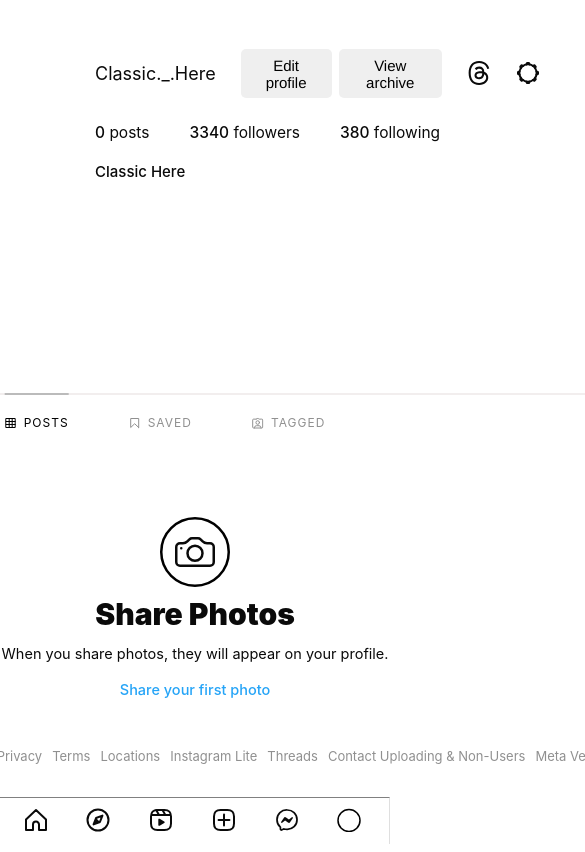
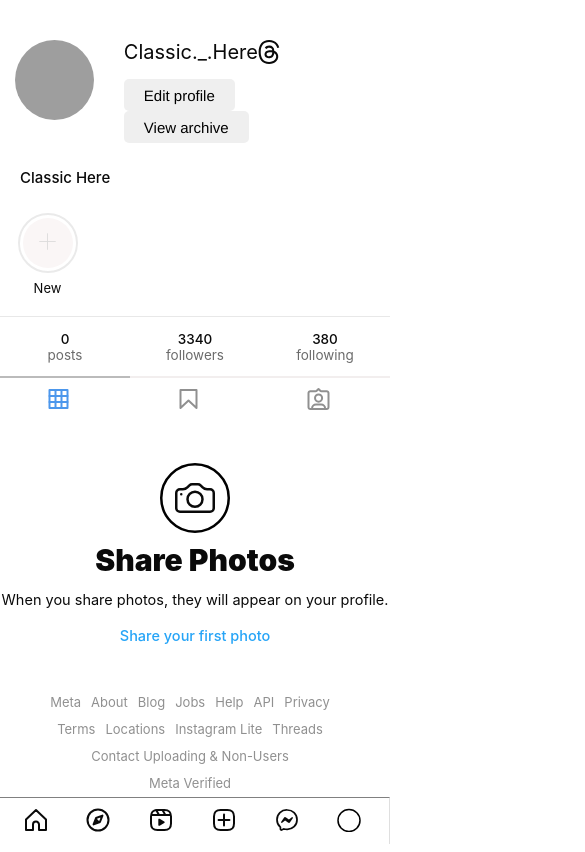
Before and after one commit to zubairfarooquihere/react-instagram-ui, a React (Create React App) app: page /profile in a window 390 px wide. Shown: the top 852 px of the page, 585 px wide, since content can reach past the window. Built offline with nearby package versions, Linux system fonts and the light colour scheme; grey boxes are pictures that could not be loaded.

Commit message:
add responsive design to profile page

```diff
--- a/src/components/ProfilePage/Header/Header.js
+++ b/src/components/ProfilePage/Header/Header.js
@@ -1,7 +1,6 @@
 import React from "react";
 import classes from "./Header.module.scss";
 
-//import ProfileInfo from "./ProfileInfo/ProfileInfo";
 import Info from "./ProfileInfo/Info/Info";
 function Header() {
   return (
--- a/src/components/ProfilePage/Header/Header.module.scss
+++ b/src/components/ProfilePage/Header/Header.module.scss
@@ -1,25 +1,35 @@
+@import "../../../index.scss";
+
 .header {
-  width: 60%;
-  padding-top: 40px;
-
+  margin-top: 40px;
   display: flex;
   flex-direction: column;
   align-items: center;
+
+  @include respond(phone) {
+    align-items: flex-start;
+    padding-left: 15px;
+    width: 100%;
+  }
 }
 
 .ProfileInfo {
   display: flex;
   justify-content: space-between;
-  //width: 763px;
 }
 
 .ProfileImg {
   height: 150px;
   width: 150px;
 
+  @include respond(phone) {
+    height: 80px;
+    width: 100px;
+  }
+
   img {
-    height: 150px;
-    width: 150px;
+    height: 100%;
+    width: 100%;
     border-radius: 100%;
   }
 }
--- a/src/components/ProfilePage/Header/ProfileInfo/Info/Info.js
+++ b/src/components/ProfilePage/Header/ProfileInfo/Info/Info.js
@@ -6,10 +6,12 @@
     <div className={classes.Info}>
       <header className={classes.header}>
         <span className={classes.header__name}>Classic._.Here</span>
-        <button className={`${classes.header__button} ${classes["header__button--editbtn"]}`}>Edit profile</button>
-        <button className={classes.header__button}>View archive</button>
-        <span className={classes.header__svg}>{Threads}</span>
-        <span className={classes.header__svg}>{Options}</span>
+        <div className={classes.header__btnGroup}>
+          <button className={`${classes.header__button} ${classes["header__button--editbtn"]}`}>Edit profile</button>
+          <button className={classes.header__button}>View archive</button>
+        </div>
+        <span className={`${classes.header__svg} ${classes['header__svg--Threads']}`}>{Threads}</span>
+        <span className={`${classes.header__svg} ${classes['header__svg--Options']}`}>{Options}</span>
       </header>
       <main className={classes.main}>
         <span className={`${classes.main__details} ${classes.main__posts}`}><span className={classes.main__number}>0</span> posts</span>
@@ -17,7 +19,7 @@
         <span className={`${classes.main__details} ${classes.main__following}`}><span className={classes.main__number}>380</span> following</span>
       </main>
       <footer className={classes.footer}>
-      <span className={classes.footer__name}>Classic Here</span>
+        <span className={classes.footer__name}>Classic Here</span>
       </footer>
     </div>
   );
--- a/src/components/ProfilePage/Header/ProfileInfo/Info/Info.module.scss
+++ b/src/components/ProfilePage/Header/ProfileInfo/Info/Info.module.scss
@@ -1,3 +1,5 @@
+@import "../../../../../index.scss";
+
 .Info {
   display: flex;
   flex-direction: column;
@@ -5,11 +7,27 @@
   height: 100%;
   width: 470px;
   margin-left: 120px;
+
+  @include respond(page-home) {
+    //background-color: saddlebrown;
+    margin-left: 80px;
+  }
+
+  @include respond(phone) {
+    margin-left: 30px;
+    width: 90%;
+  }
 }
 
 .header {
+  position: relative;
   display: flex;
   align-items: center;
+
+  @include respond(phone) {
+    flex-direction: column;
+    align-items: flex-start;
+  }
 
   span,
   button {
@@ -19,6 +37,16 @@
   &__name {
     cursor: pointer;
     font-size: 18px;
+
+    @include respond(phone) {
+      font-size: 20px;
+    }
+  }
+
+  &__btnGroup {
+    @include respond(phone) {
+      margin-top: 15px;
+    }
   }
 
   &__button {
@@ -31,6 +59,10 @@
     font-weight: 550;
     padding: 7.5px 13px;
 
+    @include respond(phone) {
+      padding: 7.5px 20px;
+    }
+
     &--editbtn {
       margin-right: 7px !important;
     }
@@ -42,6 +74,22 @@
 
   &__svg {
     cursor: pointer;
+    @include respond(phone) {
+      position: absolute;
+      left: 50%;
+    }
+
+    &--Threads {
+      @include respond(phone) {
+        //display: none;
+      }
+    }
+
+    &--Options {
+      @include respond(phone) {
+        display: none;
+      }
+    }
   }
 }
 
@@ -49,6 +97,10 @@
   margin-top: 25px;
   display: flex;
   align-items: center;
+
+  @include respond(phone) {
+    display: none;
+  }
 
   &__details {
     margin-right: 40px;
@@ -75,5 +127,11 @@
   &__name {
     font-size: 15px;
     font-weight: 550;
+
+    @include respond(phone) {
+      position: absolute;
+      left: 20px;
+      margin-top: 5px;
+    }
   }
 }
--- a/src/components/ProfilePage/Header/ProfileInfo/ProfileInfo.module.scss
+++ /dev/null
@@ -1,17 +0,0 @@
-.ProfileInfo {
-  display: flex;
-  justify-content: space-between;
-  //width: 763px;
-}
-
-.ProfileImg {
-  height: 150px;
-  width: 150px;
-  margin-right: 100px;
-
-  img {
-    height: 150px;
-    width: 150px;
-    border-radius: 100%;
-  }
-}
--- a/src/components/ProfilePage/Navigation/Navigation.js
+++ b/src/components/ProfilePage/Navigation/Navigation.js
@@ -5,7 +5,6 @@
 import Post from "../Post/Post";
 import Saved from "../Saved/Saved";
 import Tagged from "../Tagged/Tagged";
-import Footer from "../Footer/Footer";
 
 function Navigation() {
   const [liSelected, setLiSelected] = useState("POSTS");
@@ -31,7 +30,7 @@
               liSelected === "POSTS" ? classes.ULborder__selected : ""
             }`}
           />
-          <span>{Posts}POSTS</span>
+          <span>{Posts}<div className={classes.ULborder__text}>POSTS</div></span>
         </li>
         <li
           className={`${liSelected === "SAVED" ? classes.liSelected : ""}`}
@@ -45,7 +44,7 @@
               liSelected === "SAVED" ? classes.ULborder__selected : ""
             }`}
           />
-          <span>{save}SAVED</span>
+          <span>{save}<div className={classes.ULborder__text}>SAVED</div></span>
         </li>
         <li
           className={`${liSelected === "TAGGED" ? classes.liSelected : ""}`}
@@ -59,14 +58,13 @@
               liSelected === "TAGGED" ? classes.ULborder__selected : ""
             }`}
           />
-          <span>{tag}TAGGED</span>
+          <span>{tag}<div className={classes.ULborder__text}>TAGGED</div></span>
         </li>
       </ul>
       {liSelected === "POSTS" && <Post />}
       {liSelected === "SAVED" && <Saved />}
       {liSelected === "TAGGED" && <Tagged />}
     </div>
-      <Footer />
     </>
   );
 }
--- a/src/components/ProfilePage/Navigation/Navigation.module.scss
+++ b/src/components/ProfilePage/Navigation/Navigation.module.scss
@@ -1,8 +1,14 @@
+@import "../../../index.scss";
+
 .Navigation {
   width: 100%;
   margin-top: 50px;
   display: flex;
   flex-direction: column;
+
+  @include respond(phone) {
+    margin-top: 0px;
+  }
 
   .ul {
     position: absolute;
@@ -11,6 +17,7 @@
     display: flex;
     justify-content: center;
     list-style: none;
+    width: 100%;
 
     li {
       cursor: pointer;
@@ -22,9 +29,18 @@
       letter-spacing: 1px;
       color: #909090;
 
+      @include respond(phone) {
+        width: 100%;
+        margin-right: 0px;
+      }
+
       span {
         display: flex;
         align-items: center;
+
+        @include respond(phone) {
+          transform: scale(2);
+        }
 
         svg {
           margin-right: 7px;
@@ -38,21 +54,39 @@
   margin-bottom: 120px;
   position: relative;
   border: 1px solid rgb(242, 238, 238);
+
+  @include respond(phone) {
+    margin-bottom: 83px;
+  }
 }
 
 .ULborder {
   position: relative;
   z-index: 10;
   border: 1px solid transparent;
-  //border: 1px solid rgb(187, 187, 187);
   width: 100%;
   margin-bottom: 20px;
 
+  @include respond(phone) {
+    margin-bottom: 15px;
+  }
+
   &__selected {
     border: 1px solid rgb(187, 187, 187);
+  }
+
+  &__text {
+
+    @include respond(phone) {
+      display: none;
+    }
   }
 }
 
 .liSelected {
   color: black !important;
+
+  @include respond(phone) {
+    color: rgb(76, 151, 236) !important;
+  }
 }
--- a/src/components/ProfilePage/Profile/Profile.js
+++ b/src/components/ProfilePage/Profile/Profile.js
@@ -1,18 +1,38 @@
-import React from 'react'
-import classes from './Profile.module.scss';
+import React from "react";
+import classes from "./Profile.module.scss";
 
-import Header from '../Header/Header';
-import Stories from '../Stories/Stories';
+import Header from "../Header/Header";
+import Stories from "../Stories/Stories";
 import Navigation from '../Navigation/Navigation';
+import Footer from "../Footer/Footer";
 
 function Profile() {
+  const ProfileInfo = (
+    <div className={classes.profileInfo}>
+      <div className={classes.profileInfo__box}>
+        <span className={classes["profileInfo__box--number"]}>0</span>
+        <span className={classes["profileInfo__box--text"]}>posts</span>
+      </div>
+      <div className={classes.profileInfo__box}>
+        <span className={classes["profileInfo__box--number"]}>3340</span>
+        <span className={classes["profileInfo__box--text"]}>followers</span>
+      </div>
+      <div className={classes.profileInfo__box}>
+        <span className={classes["profileInfo__box--number"]}>380</span>
+        <span className={classes["profileInfo__box--text"]}>following</span>
+      </div>
+    </div>
+  );
+
   return (
     <div className={classes.profile}>
-        <Header />
-        <Stories />
-        <Navigation />
+      <Header />
+      <Stories />
+      {ProfileInfo}
+      <Navigation />
+      <Footer />
     </div>
-  )
+  );
 }
 
-export default Profile
+export default Profile;
--- a/src/components/ProfilePage/Profile/Profile.module.scss
+++ b/src/components/ProfilePage/Profile/Profile.module.scss
@@ -1,6 +1,40 @@
+@import "../../../index.scss";
 .profile {
   display: flex;
   flex-direction: column;
   align-items: center;
-  width: 980px;
+  width: 100%;
 }
+
+.profileInfo {
+  display: none;
+  margin-top: 20px;
+  border-top: 1px solid #e8e8e8;
+  //display: flex;
+  justify-content: space-around;
+  height: 60px;
+  width: 100%;
+  font-size: 13.5px;
+
+  @include respond(phone) {
+    display: flex;
+  }
+
+  &__box {
+    width: 100%;
+    display: flex;
+    flex-direction: column;
+    align-items: center;
+    justify-content: center;
+
+    &--number {
+      cursor: pointer;
+      font-weight: 550;
+    }
+
+    &--text {
+      cursor: pointer;
+      color: #6b6b6b;
+    }
+  }
+}
--- a/src/components/ProfilePage/Stories/Stories.js
+++ b/src/components/ProfilePage/Stories/Stories.js
@@ -1,17 +1,17 @@
-import React from 'react'
-import classes from './Stories.module.scss';
+import React from "react";
+import classes from "./Stories.module.scss";
 
 function Stories() {
   return (
     <div className={classes.Stories}>
-        <span className={classes.Story}>
-            <span className={classes.Story__img}>
-                <span className={classes['Story__img--image']}>+</span>
-            </span>
-            <span className={classes.Story__name}>New</span>
+      <span className={classes.Story}>
+        <span className={classes.Story__img}>
+          <span className={classes["Story__img--image"]}>+</span>
         </span>
+        <span className={classes.Story__name}>New</span>
+      </span>
     </div>
-  )
+  );
 }
 
-export default Stories
+export default Stories;
--- a/src/components/ProfilePage/Stories/Stories.module.scss
+++ b/src/components/ProfilePage/Stories/Stories.module.scss
@@ -1,7 +1,14 @@
+@import "../../../index.scss";
+
 .Stories {
   margin-top: 40px;
   width: 100%;
   padding-left: 40px;
+
+  @include respond(phone) {
+    margin-top: 50px;
+    padding-left: 0px;
+  }
 }
 
 .Story {
@@ -23,6 +30,11 @@
     height: 90px;
     width: 90px;
 
+    @include respond(phone) {
+      height: 60px;
+      width: 60px;
+    }
+
     &::after {
       content: ""; /* Add this line */
       background-color: rgb(250, 246, 246);
@@ -39,6 +51,10 @@
       top: 50%;
       transform: translate(-50%, -59%);
       color: gainsboro;
+
+      @include respond(phone) {
+        font-size: 40px;
+      }
     }
   }
 
```
Also changed, not shown: src/components/ProfilePage/Header/ProfileInfo/ProfileInfo.js (deleted, +0 -16 lines).
